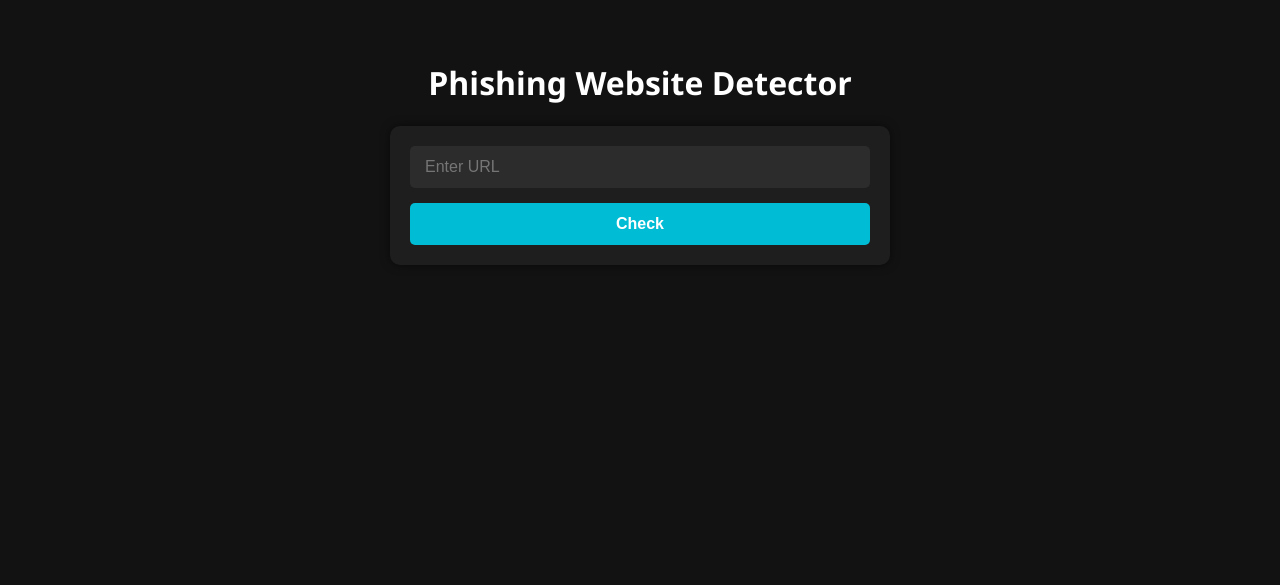
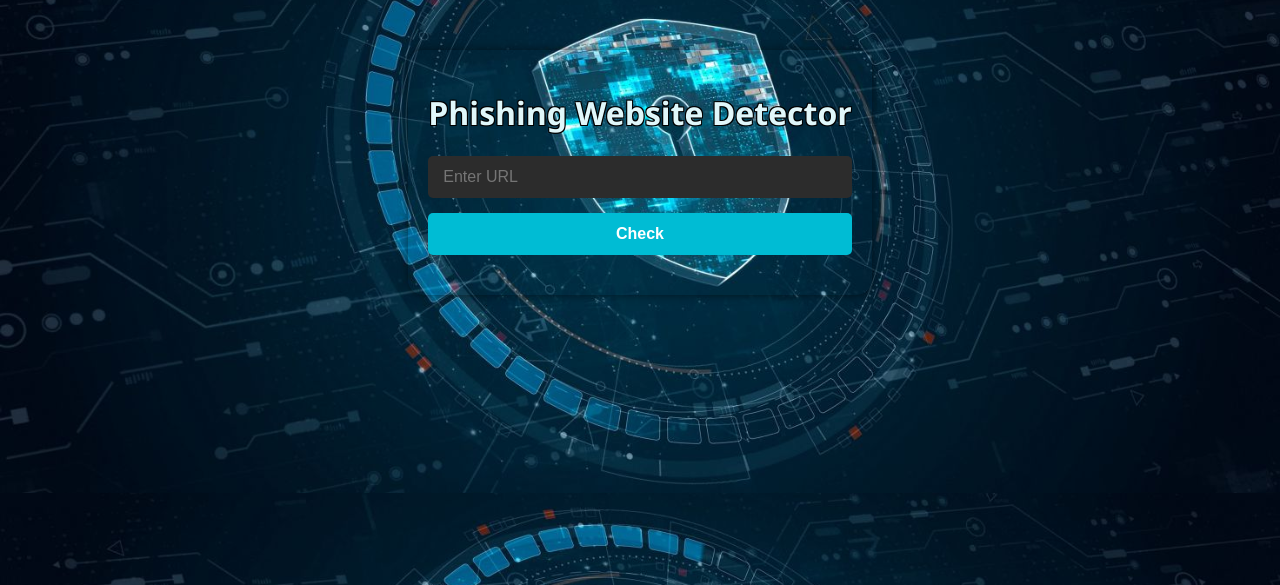
Before and after one commit to rahulptl165/Phishing-Website-Detection-Using-ML, a Flask app: page / in a window 1280 px wide. Shown: the top 585 px of the page. Run offline with Flask 3, Linux system fonts and the light colour scheme.

Commit message:
improved user interface

```diff
--- a/app/static/style.css
+++ b/app/static/style.css
@@ -4,7 +4,7 @@
 }
 
 body {
-    background-color: #121212;
+    /* background-color: #121212; */
     color: #ffffff;
     font-family: 'Segoe UI', Tahoma, Geneva, Verdana, sans-serif;
     margin: 0;
@@ -14,18 +14,36 @@ body {
     align-items: center;
 }
 
-h2, h3 {
+h2 {
     color: #00bcd4;
     text-align: center;
 }
 
+h3 {
+    text-align: center;
+}
+
+.container {
+    /* background-color: #0a0a0a; */
+    margin-top: 50px;
+    margin-bottom: 50px;
+    color: #E0F7FA;
+    text-shadow:
+    -1px -1px 0 #000,
+     1px -1px 0 #000,
+    -1px  1px 0 #000,
+     1px  1px 0 #000;
+    padding: 20px;
+    border: #2c2c2c;
+    border-radius: 15px;
+    box-shadow: 0 0 10px rgba(0,.5,0,0.5);
+}
+
 form {
-    background-color: #1e1e1e;
-    padding: 20px;
     border-radius: 10px;
+    margin-bottom: 20px;
     width: 100%;
     max-width: 500px;
-    box-shadow: 0 0 10px rgba(0,0,0,0.5);
 }
 
 input[type="text"] {
--- a/app/templates/index.html
+++ b/app/templates/index.html
@@ -3,16 +3,27 @@
 <head>
     <title>Phishing Website Detector</title>
     <link rel="stylesheet" href="{{ url_for('static', filename='style.css') }}">
+    <style>
+    body {
+      margin: 0;
+      padding: 0;
+      background-image: url("../static/phishing_site_background.jpeg");
+      background-size: cover;
+      background-position: center;
+      background-repeat: repeat;
+    }
+  </style>
 </head>
 <body>
-    <h1>Phishing Website Detector</h1>
-    <form method="POST" action="/predict">
-        <input type="text" name="url" placeholder="Enter URL" required>
-        <button type="submit">Check</button>
-    </form>
-
+    <div class="container">
+        <h1>Phishing Website Detector</h1>
+        <form method="POST" action="/predict">
+            <input type="text" name="url" placeholder="Enter URL" required>
+            <button type="submit">Check</button>
+        </form>
+    </div>
     {% if prediction %}
-        <div class="result" style="color: {% if 'Phishing' in prediction %}#ff5252{% else %}#4caf50{% endif %};">
+        <div class="result" style="color: {% if 'Phishing Website' in prediction %}#FF3B3F{% else %}#E0F7FA{% endif %};">
             <h3>URL: {{ url }}</h3>
             <h3>Prediction: {{ prediction }}</h3>
         </div>
```
Also changed, not shown: app/static/phishing_site_background.jpeg (added), app/static/phishing_site_detection.jpg (added).
